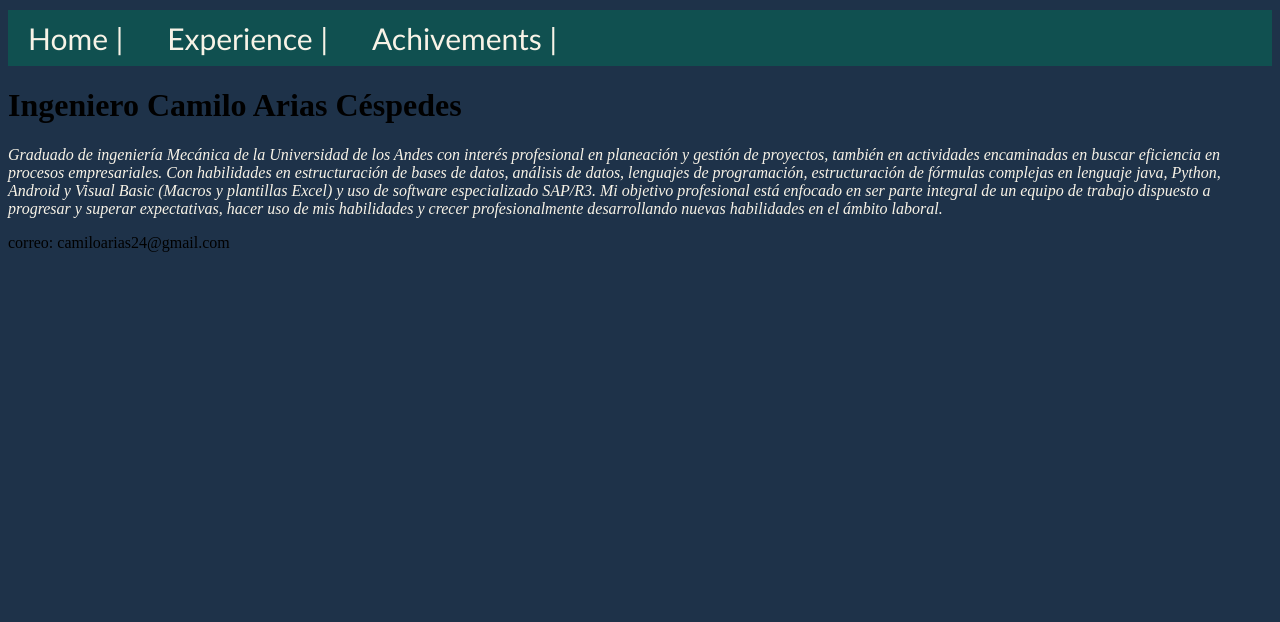
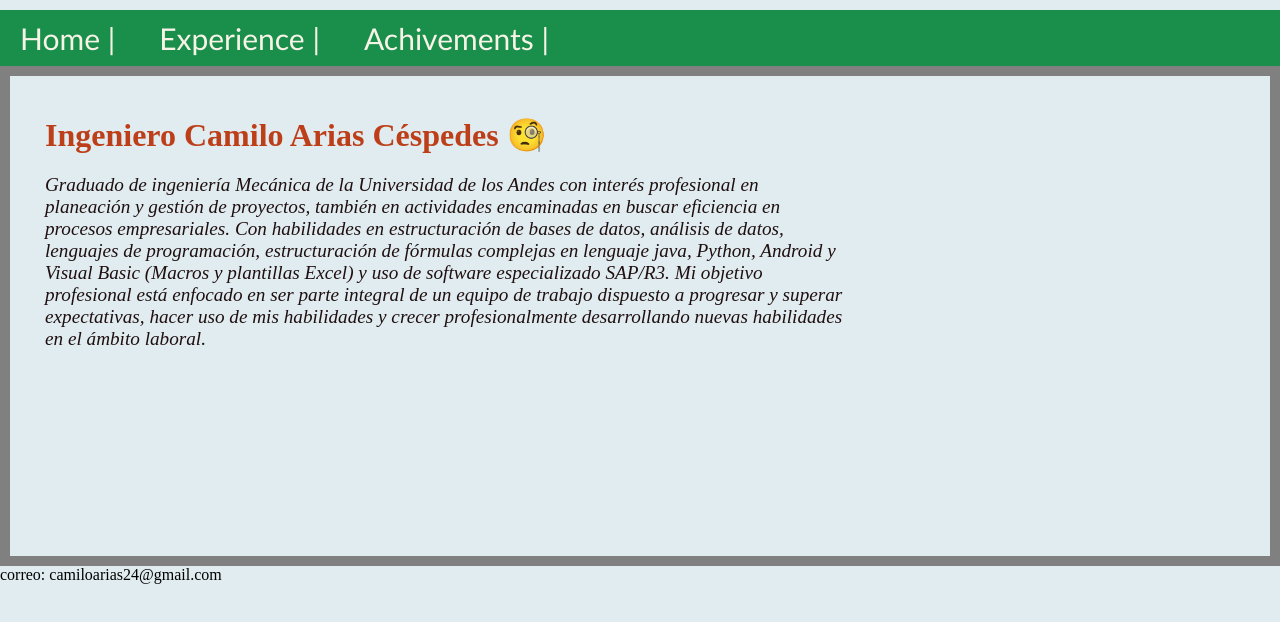
Before and after one commit to Camilo-7/Camilo-7.github.io, a plain HTML site: page index.html in a window 1280 px wide. Drawn offline with Linux system fonts and the light colour scheme.

Commit message:
cambo color background font style and padding

```diff
--- a/index.html
+++ b/index.html
@@ -8,8 +8,8 @@
     <title>Ing. Camilol Arias</title>
 </head>
 <body class="document">
+    <!-- <img src="./FondoLinkIn.jpg" alt="imagen de fondo cabecera"> -->
     <header>
-        <!-- <img src="./FondoLinkIn.jpg" alt="imagen de fondo cabecera"> -->
 
         <nav>
             <ul class="main-nav">
@@ -19,7 +19,8 @@
             </ul>
         </nav>
     </header>
-    <h1>Ingeniero Camilo Arias Céspedes</h1>
+    <main>
+        <h1 class="titulo">Ingeniero Camilo Arias Céspedes &#x1F9D0</h1>
         <section>
             <p class="formato_p">Graduado de ingeniería Mecánica de la Universidad de los Andes con interés profesional
                 en planeación y gestión de proyectos, también en actividades encaminadas en buscar
@@ -31,9 +32,6 @@
                 habilidades y crecer profesionalmente desarrollando nuevas habilidades en el ámbito
                 laboral. </p>
         </section>
-
-    <main>
-
     </main>
 
 
--- a/style.css
+++ b/style.css
@@ -1,12 +1,25 @@
+* {
+  box-sizing: border-box; /*lo que hace es al tamaño del width restarle el tamaño del margen y del border de manera automática para que se ajuste el contenido a la pantalla**/
+  padding: 0;
+  margin: 0;
+}
+
+main {
+  width: 100%; /*del pixelado tomará el 100% **/
+  height: 500px;
+  border: 10px solid grey;
+  padding: 20px 35px; /* el padin es el margen interno de la caja **/
+}
+
 .document{
-    background-color: rgb(30, 50, 73);
+    background-color: rgb(224, 236, 240);
 }
 
 .main-nav {
     margin-top: 10px;
     list-style: none; /* quita los bullets points de la lista*/
     padding-left: 0; /* hace que el contenido se pegue a la izquierda*/
-    background-color: #105050;
+    background-color: #1a8f4b;
 }
   .main-nav__item {
     display: inline-block; /*pone el menu de navegación en una sola línea*/
@@ -21,9 +34,20 @@
     font-size: 30px;
   }
 
+  /* .heade{
+    background-image: image("FondoLinkIn.jpg");
+  } */
+
+  .titulo{
+    color: rgb(189, 63, 25);
+    padding: 20px;
+    padding-left: 0;
+  }
   .formato_p{
       font-style: italic;
-      color: rgb(248, 243, 231);
+      font-size: larger;
+      color: rgb(31, 15, 15);
+      width: 800px;
   }
 
   .main-nav__item a:hover {
```
Also changed, not shown: 1 other file. Lines whose indentation alone changed are shown as unchanged.
